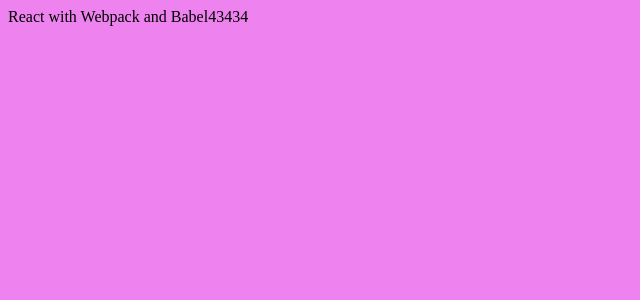
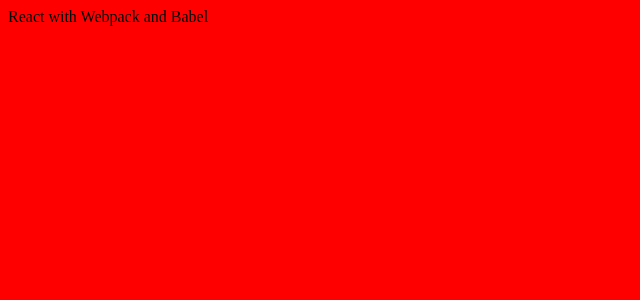
Before and after one commit to yurirusyn/project-webpack, a React app: page / in a window 1280 px wide. Shown: the top 300 px of the page, without its empty margins (0-640 px from the left). Built offline with nearby package versions, Linux system fonts and the light colour scheme.

Commit message:
add dotenv-webpack

```diff
--- a/build-utils/webpack.dev.js
+++ b/build-utils/webpack.dev.js
@@ -1,4 +1,15 @@
+const path = require('path');
+const Dotenv = require('dotenv-webpack');
+
 module.exports = {
     mode: 'development',
+    plugins: [
+      new Dotenv({
+        path: path.resolve(__dirname, '..', './.env.development'),
+      })
+    ],
     devtool: 'eval-source-map',
+    devServer: {
+      hot: true,
+    },
   };
--- a/package.json
+++ b/package.json
@@ -13,6 +13,7 @@
     "copy-webpack-plugin": "^11.0.0",
     "css-loader": "^6.7.1",
     "css-minimizer-webpack-plugin": "^4.2.2",
+    "dotenv-webpack": "^8.0.1",
     "eslint": "^8.25.0",
     "eslint-config-airbnb": "^19.0.4",
     "eslint-config-prettier": "^8.5.0",
--- a/src/index.js
+++ b/src/index.js
@@ -7,7 +7,7 @@ import App from "./App";
 
 // console.log("count:", s);
 
-const title = "React with Webpack and Babel43434";
+const title = "React with Webpack and Babel";
 
 // eslint-disable-next-line no-undef
 const container = document.getElementById("app");
--- a/src/styles/style.css
+++ b/src/styles/style.css
@@ -1,5 +1,5 @@
   body {
     display: flex;
     flex-direction: column;
-    background: violet;
+    background: red;
   }
```
Also changed, not shown: build-utils/webpack.prod.js (+8 -0 lines), 11 other files (tests, documents, lock files or other folders).
